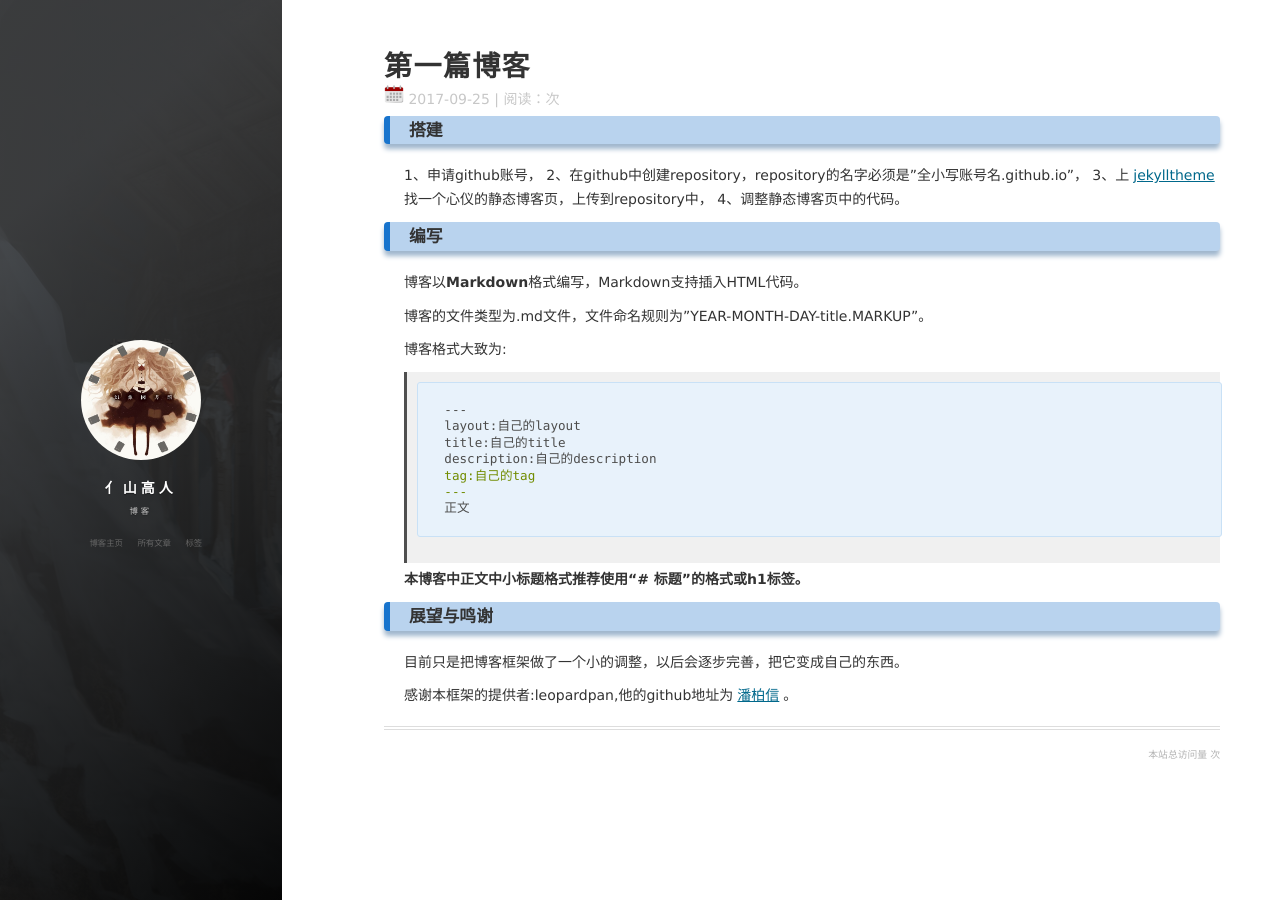
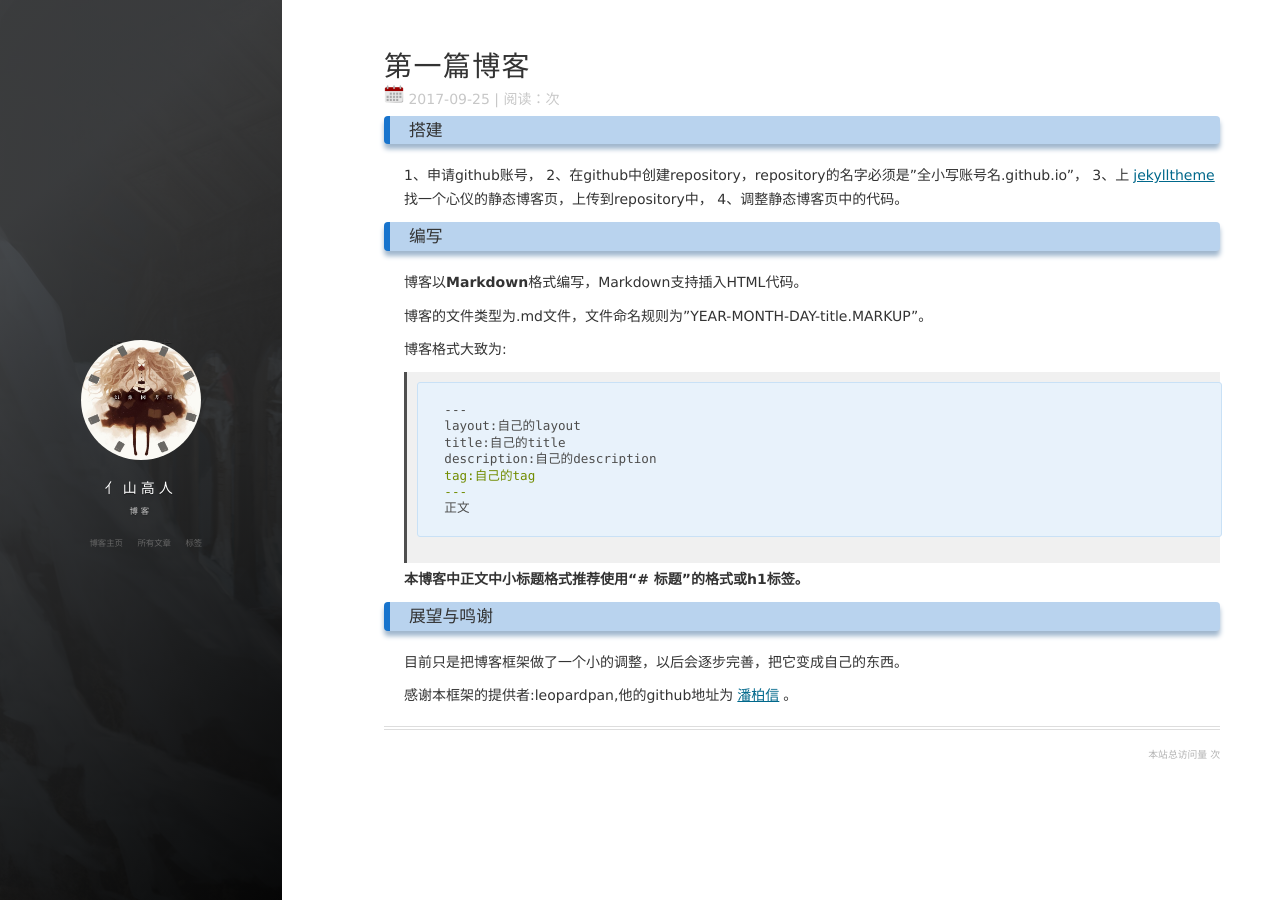
Before and after one commit to XGR-yang/XGR-yang.github.io, a Jekyll site: the page built from _posts/2017-09-25-firstblog.md, in a window 1280 px wide. Built offline with Jekyll 4.4.1, drawn with Linux system fonts in a browser that asks for light colours; nearby versions of some CDN libraries; comment, search, counter and statistics services are not loaded.

Commit message:
Revert "test"
This reverts commit 595e2bc1b2bc6f97e78fac354ad2474c9fdb90c4.

```diff
--- a/css/main.css
+++ b/css/main.css
@@ -9,7 +9,7 @@ html, body, div, span, applet, object, iframe, h1, h2, h3, h4, h5, h6, p, blockq
   padding: 0;
   border: 0;
   font-size: 100%;
-  font: Microsoft YaHei;
+  font: inherit;
   vertical-align: baseline; }
 
 /* HTML5 display-role reset for older browsers */
```
